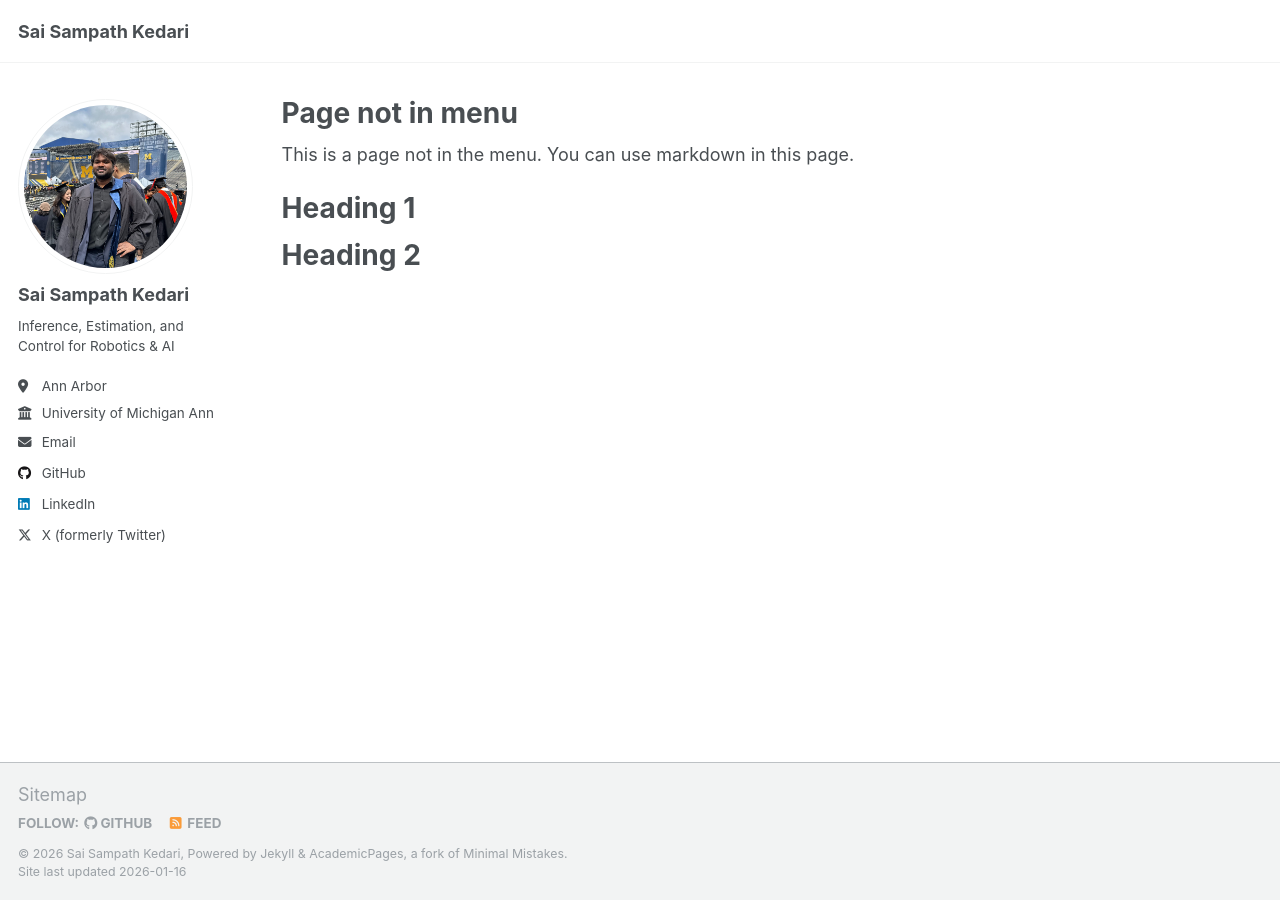
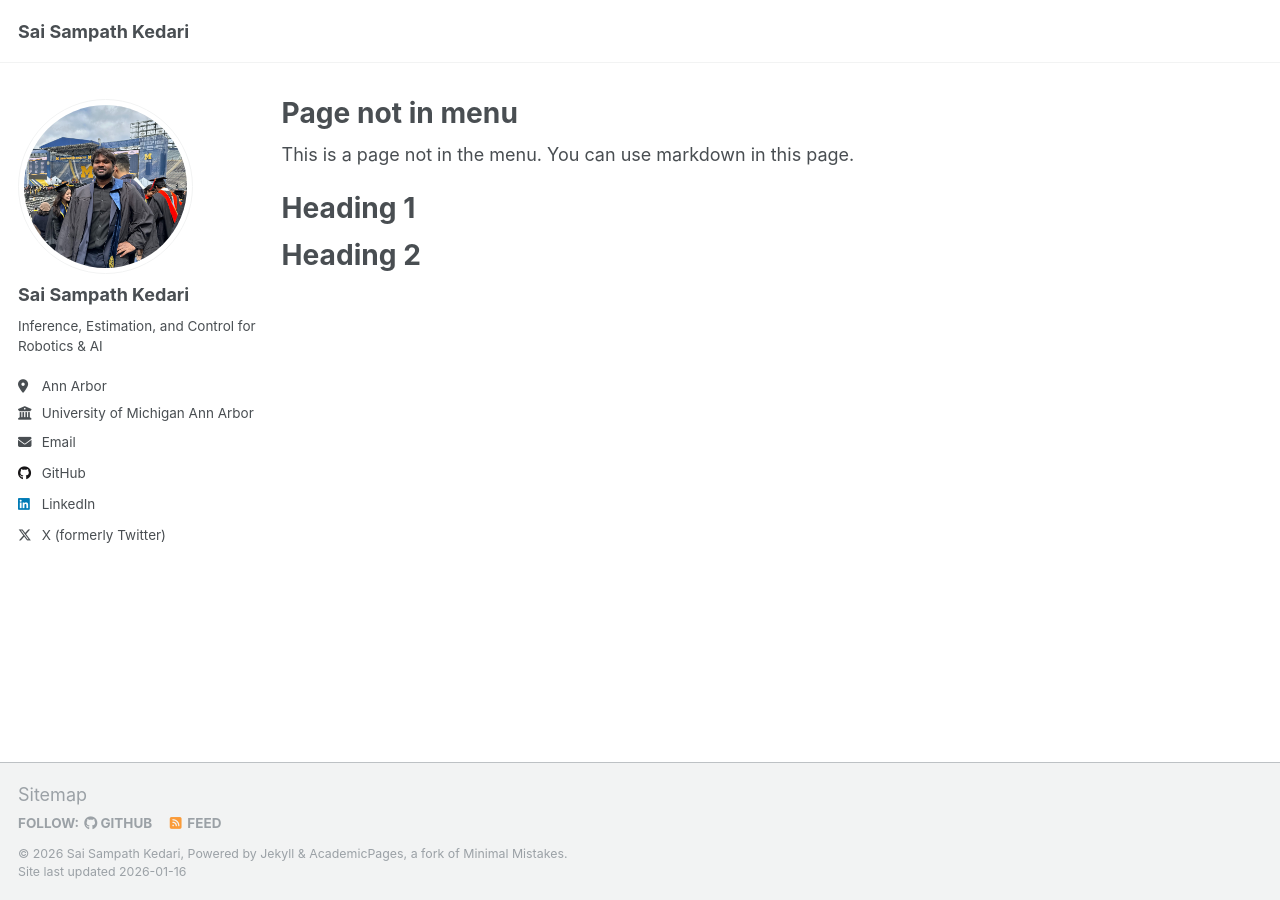
Before and after one commit to SaiSampathKedari/SaiSampathKedari.github.io, a Jekyll site: the page built from _pages/non-menu-page.md, in a window 1280 px wide. Built offline with Jekyll 4.4.1, drawn with Linux system fonts in a browser that asks for light colours.

Commit message:
Refine layout overrides at x-large

```diff
--- a/assets/css/main.scss
+++ b/assets/css/main.scss
@@ -40,3 +40,27 @@
     "vendor/font-awesome/brands",
     "vendor/magnific-popup/magnific-popup"
 ;
+
+/* Custom layout overrides */
+$layout-wide-max: 1600px;
+$sidebar-fixed-width: 260px;
+
+@include breakpoint($x-large) {
+  .layout--single {
+    max-width: $layout-wide-max;
+    margin-left: auto;
+    margin-right: auto;
+    padding-left: 1.5rem;
+    padding-right: 1.5rem;
+  }
+
+  .sidebar {
+    width: $sidebar-fixed-width;
+    max-width: $sidebar-fixed-width;
+    flex-shrink: 0;
+  }
+
+  .page__content {
+    max-width: none;
+  }
+}
```
